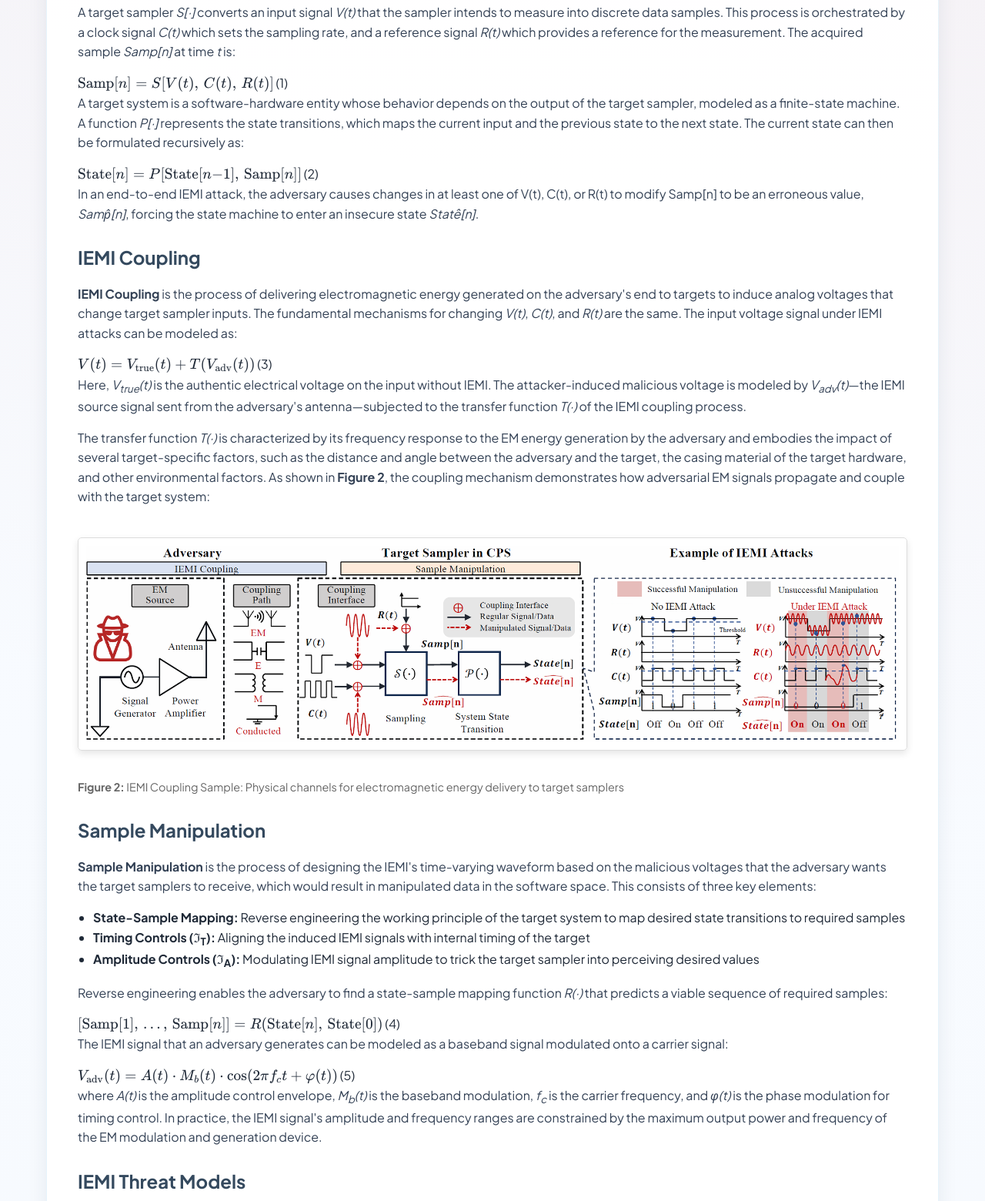
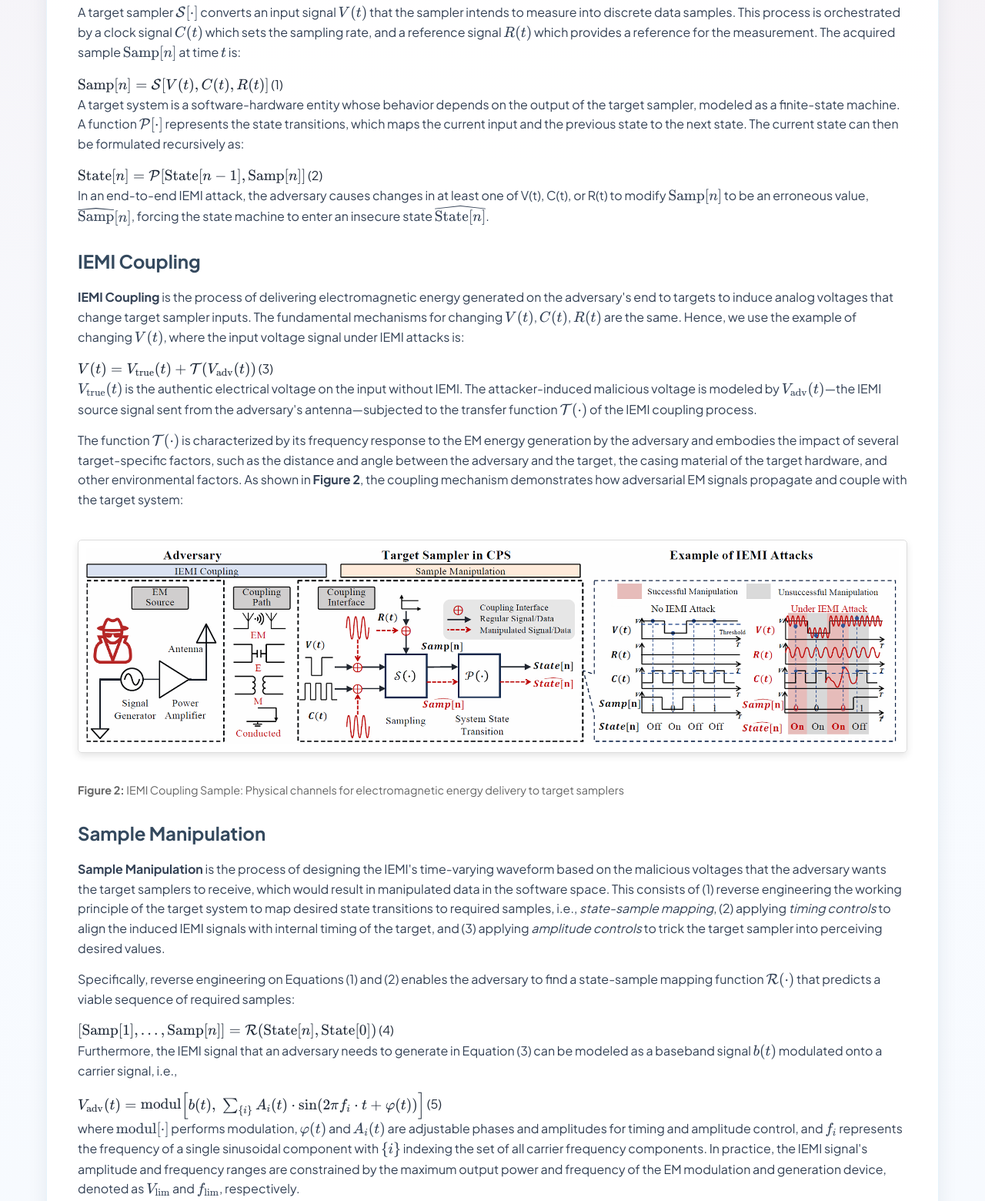
Before and after one commit to IEMI-Research-Database/IEMI-Research-Database.github.io, a plain HTML site: page index.html in a window 1280 px wide. Shown: the part 4104-5664 px from the top of the page at 77% size. Drawn offline with nearby package versions, Linux system fonts and the light colour scheme.

Commit message:
Fix all equations and text to match LaTeX source

```diff
--- a/index.html
+++ b/index.html
@@ -906,33 +906,33 @@
                 <h3>Target Sampler and System</h3>
                 <p>A target sampler is a hardware entity that discretizes analog electrical signals. As the gateway between the physical world and the cyber world, samplers are essential to all modern computer systems. <strong>The susceptibility of target samplers to electromagnetic interference is a fundamental cause of IEMI attacks.</strong></p>
 
-                <p>A target sampler <em>S[·]</em> converts an input signal <em>V(t)</em> that the sampler intends to measure into discrete data samples. This process is orchestrated by a clock signal <em>C(t)</em> which sets the sampling rate, and a reference signal <em>R(t)</em> which provides a reference for the measurement. The acquired sample <em>Samp[n]</em> at time <em>t</em> is:</p>
+                <p>A target sampler \(\mathcal{S}[\cdot]\) converts an input signal \(V(t)\) that the sampler intends to measure into discrete data samples. This process is orchestrated by a clock signal \(C(t)\) which sets the sampling rate, and a reference signal \(R(t)\) which provides a reference for the measurement. The acquired sample \(\text{Samp}[n]\) at time \(t\) is:</p>
 
                 <div class="eq-block">
-                    <span>\(\text{Samp}[n] = S[V(t),\, C(t),\, R(t)]\)</span>
+                    <span>\(\text{Samp}[n] = \mathcal{S}[V(t), C(t), R(t)]\)</span>
                     <span class="eq-number">(1)</span>
                 </div>
 
-                <p>A target system is a software-hardware entity whose behavior depends on the output of the target sampler, modeled as a finite-state machine. A function <em>P[·]</em> represents the state transitions, which maps the current input and the previous state to the next state. The current state can then be formulated recursively as:</p>
+                <p>A target system is a software-hardware entity whose behavior depends on the output of the target sampler, modeled as a finite-state machine. A function \(\mathcal{P}[\cdot]\) represents the state transitions, which maps the current input and the previous state to the next state. The current state can then be formulated recursively as:</p>
 
                 <div class="eq-block">
-                    <span>\(\text{State}[n] = P[\text{State}[n{-}1],\, \text{Samp}[n]]\)</span>
+                    <span>\(\text{State}[n] = \mathcal{P}[\text{State}[n-1], \text{Samp}[n]]\)</span>
                     <span class="eq-number">(2)</span>
                 </div>
 
-                <p>In an end-to-end IEMI attack, the adversary causes changes in at least one of V(t), C(t), or R(t) to modify Samp[n] to be an erroneous value, <em>Samp̂[n]</em>, forcing the state machine to enter an insecure state <em>Statê[n]</em>.</p>
+                <p>In an end-to-end IEMI attack, the adversary causes changes in at least one of V(t), C(t), or R(t) to modify \(\text{Samp}[n]\) to be an erroneous value, \(\widehat{\text{Samp}}[n]\), forcing the state machine to enter an insecure state \(\widehat{\text{State}[n]}\).</p>
 
                 <h3>IEMI Coupling</h3>
-                <p><strong>IEMI Coupling</strong> is the process of delivering electromagnetic energy generated on the adversary's end to targets to induce analog voltages that change target sampler inputs. The fundamental mechanisms for changing <em>V(t)</em>, <em>C(t)</em>, and <em>R(t)</em> are the same. The input voltage signal under IEMI attacks can be modeled as:</p>
+                <p><strong>IEMI Coupling</strong> is the process of delivering electromagnetic energy generated on the adversary's end to targets to induce analog voltages that change target sampler inputs. The fundamental mechanisms for changing \(V(t)\), \(C(t)\), \(R(t)\) are the same. Hence, we use the example of changing \(V(t)\), where the input voltage signal under IEMI attacks is:</p>
 
                 <div class="eq-block">
-                    <span>\(V(t) = V_{\mathrm{true}}(t) + T(V_{\mathrm{adv}}(t))\)</span>
+                    <span>\(V(t) = V_{\mathrm{true}}(t) + \mathcal{T}(V_{\mathrm{adv}}(t))\)</span>
                     <span class="eq-number">(3)</span>
                 </div>
 
-                <p>Here, <em>V<sub>true</sub>(t)</em> is the authentic electrical voltage on the input without IEMI. The attacker-induced malicious voltage is modeled by <em>V<sub>adv</sub>(t)</em>—the IEMI source signal sent from the adversary's antenna—subjected to the transfer function <em>T(·)</em> of the IEMI coupling process.</p>
-
-                <p>The transfer function <em>T(·)</em> is characterized by its frequency response to the EM energy generation by the adversary and embodies the impact of several target-specific factors, such as the distance and angle between the adversary and the target, the casing material of the target hardware, and other environmental factors. As shown in <strong>Figure 2</strong>, the coupling mechanism demonstrates how adversarial EM signals propagate and couple with the target system:</p>
+                <p>\(V_{\mathrm{true}}(t)\) is the authentic electrical voltage on the input without IEMI. The attacker-induced malicious voltage is modeled by \(V_{\mathrm{adv}}(t)\)—the IEMI source signal sent from the adversary's antenna—subjected to the transfer function \(\mathcal{T}(\cdot)\) of the IEMI coupling process.</p>
+
+                <p>The function \(\mathcal{T}(\cdot)\) is characterized by its frequency response to the EM energy generation by the adversary and embodies the impact of several target-specific factors, such as the distance and angle between the adversary and the target, the casing material of the target hardware, and other environmental factors. As shown in <strong>Figure 2</strong>, the coupling mechanism demonstrates how adversarial EM signals propagate and couple with the target system:</p>
 
                 <div style="text-align: center; margin: 20px 0;">
                     <img src="imgaes/coupling_sample2025v2.jpg" alt="Figure 2: IEMI Coupling Mechanism Diagram" loading="lazy" decoding="async" style="max-width: 100%; height: auto; border: 1px solid #ddd; border-radius: 5px; padding: 10px;">
@@ -940,36 +940,28 @@
                 </div>
 
                 <h3>Sample Manipulation</h3>
-                <p><strong>Sample Manipulation</strong> is the process of designing the IEMI's time-varying waveform based on the malicious voltages that the adversary wants the target samplers to receive, which would result in manipulated data in the software space. This consists of three key elements:</p>
-
-                <ul style="margin-left: 20px; margin-bottom: 15px;">
-                    <li><strong>State-Sample Mapping:</strong> Reverse engineering the working principle of the target system to map desired state transitions to required samples</li>
-                    <li><strong>Timing Controls (ℑ<sub>T</sub>):</strong> Aligning the induced IEMI signals with internal timing of the target</li>
-                    <li><strong>Amplitude Controls (ℑ<sub>A</sub>):</strong> Modulating IEMI signal amplitude to trick the target sampler into perceiving desired values</li>
-                </ul>
-
-                <p>Reverse engineering enables the adversary to find a state-sample mapping function <em>R(·)</em> that predicts a viable sequence of required samples:</p>
+                <p><strong>Sample Manipulation</strong> is the process of designing the IEMI's time-varying waveform based on the malicious voltages that the adversary wants the target samplers to receive, which would result in manipulated data in the software space. This consists of (1) reverse engineering the working principle of the target system to map desired state transitions to required samples, i.e., <em>state-sample mapping</em>, (2) applying <em>timing controls</em> to align the induced IEMI signals with internal timing of the target, and (3) applying <em>amplitude controls</em> to trick the target sampler into perceiving desired values.</p>
+
+                <p>Specifically, reverse engineering on Equations (1) and (2) enables the adversary to find a state-sample mapping function \(\mathcal{R}(\cdot)\) that predicts a viable sequence of required samples:</p>
 
                 <div class="eq-block">
-                    <span>\([\text{Samp}[1],\, \ldots,\, \text{Samp}[n]] = R(\text{State}[n],\, \text{State}[0])\)</span>
+                    <span>\([\text{Samp}[1], \ldots, \text{Samp}[n]] = \mathcal{R}(\text{State}[n], \text{State}[0])\)</span>
                     <span class="eq-number">(4)</span>
                 </div>
 
-                <p>The IEMI signal that an adversary generates can be modeled as a baseband signal modulated onto a carrier signal:</p>
+                <p>Furthermore, the IEMI signal that an adversary needs to generate in Equation (3) can be modeled as a baseband signal \(b(t)\) modulated onto a carrier signal, i.e.,</p>
 
                 <div class="eq-block">
-                    <span>\(V_{\mathrm{adv}}(t) = A(t) \cdot M_b(t) \cdot \cos(2\pi f_c t + \varphi(t))\)</span>
+                    <span>\(V_{\mathrm{adv}}(t) = \mathrm{modul}\!\left[b(t),\; \sum_{\{i\}} A_i(t) \cdot \sin(2\pi f_i \cdot t + \varphi(t))\right]\)</span>
                     <span class="eq-number">(5)</span>
                 </div>
 
-                <p>where <em>A(t)</em> is the amplitude control envelope, <em>M<sub>b</sub>(t)</em> is the baseband modulation, <em>f<sub>c</sub></em> is the carrier frequency, and <em>φ(t)</em> is the phase modulation for timing control. In practice, the IEMI signal's amplitude and frequency ranges are constrained by the maximum output power and frequency of the EM modulation and generation device.</p>
+                <p>where \(\mathrm{modul}[\cdot]\) performs modulation, \(\varphi(t)\) and \(A_i(t)\) are adjustable phases and amplitudes for timing and amplitude control, and \(f_i\) represents the frequency of a single sinusoidal component with \(\{i\}\) indexing the set of all carrier frequency components. In practice, the IEMI signal's amplitude and frequency ranges are constrained by the maximum output power and frequency of the EM modulation and generation device, denoted as \(V_{\mathrm{lim}}\) and \(f_{\mathrm{lim}}\), respectively.</p>
 
                 <h3>IEMI Threat Models</h3>
-                <p>Factors of common IEMI threat models map to the parameters in the coupling, sampling, and state transition functions. Physical deployment conditions that affect coupling feasibility are abstracted into the coupling channels characterized by transfer function <em>T(·)</em>. For example, metal enclosures and better grounding generally result in lower transfer efficiencies compared to plastic devices without proper grounding (victimEnclosure ∈ {Metal, Plastic, None, Decapsulated}), increasing attack difficulties.</p>
-
-                <p>The target's operating state during injection maps to the clock and sampling process. The clock signal <em>C(t)</em> determines the sampling edges, and implementation-specific decision thresholds can be represented by extending the sampling function <em>S[·]</em> with additional parameters when needed. Furthermore, attack objectives (attackObjective ∈ {Controlling, Disrupting}) and coupling paths (couplingPath ∈ {EM, E, M, Wired}) define the threat model's scope.</p>
-
-                <p>Finally, an attacker's knowledge of target timing corresponds to what the attacker can infer about the target's internal sampling schedule and state transition schemes. This fundamental framework enables systematic analysis of how attackers overcome physical separation, timing constraints, and system defenses to achieve their objectives through electromagnetic interference.</p>
+                <p>Factors of common IEMI threat models can be mapped to the parameters in \(\mathcal{T}(\cdot)\), \(\mathcal{S}[\cdot]\), and \(\mathcal{P}[\cdot]\). Physical deployment conditions that affect coupling feasibility can be abstracted into the coupling channels characterized by \(\mathcal{T}(\cdot)\). For example, metal enclosures and better grounding generally result in lower transfer efficiencies compared to plastic devices without proper grounding, increasing attack difficulties.</p>
+
+                <p>The target's operating state during injection maps to the clock and sampling process, where \(C(t)\) determines the sampling edges, and implementation-specific decision thresholds can be represented by extending \(\mathcal{S}[\cdot]\) with additional threshold parameters when needed. Finally, an attacker's knowledge of target timing corresponds to what the attacker can infer about the target's internal sampling schedule and state transition schemes.</p>
 
             </section>
 
```
